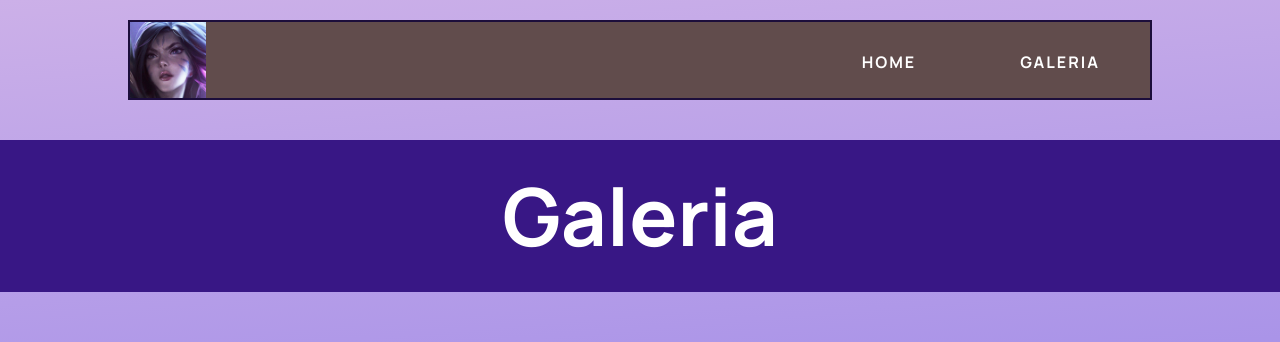
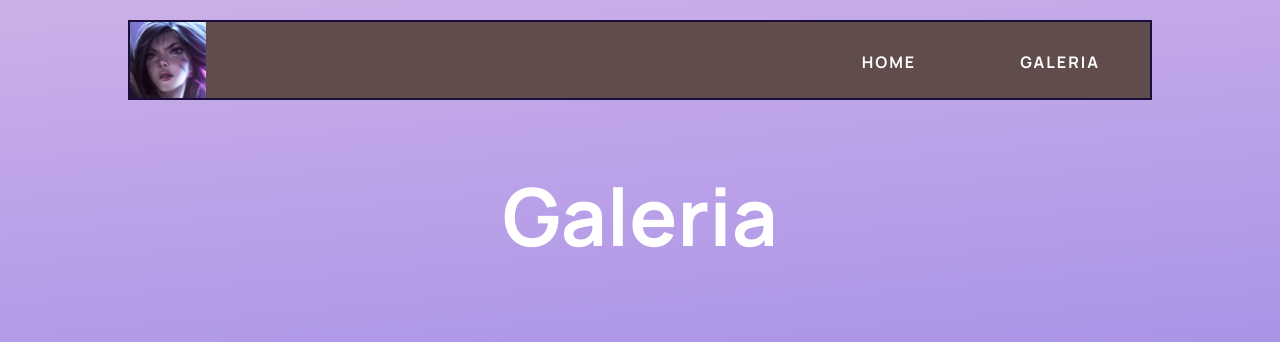
Before and after one commit to Maomurillo4/Taller-2, a plain HTML site: page galeria.html in a window 1280 px wide. Shown: the top 342 px of the page. Drawn offline with Linux system fonts and the light colour scheme.

Commit message:
Se cambio el background color del H1

```diff
--- a/gallery.css
+++ b/gallery.css
@@ -73,7 +73,6 @@ body {
     font-family: 'Manrope', sans-serif;
     padding: 30px;
     color: rgb(255, 255, 255);
-    background-color: rgb(56, 23, 133);
   }
 
   .ayuda {
```
